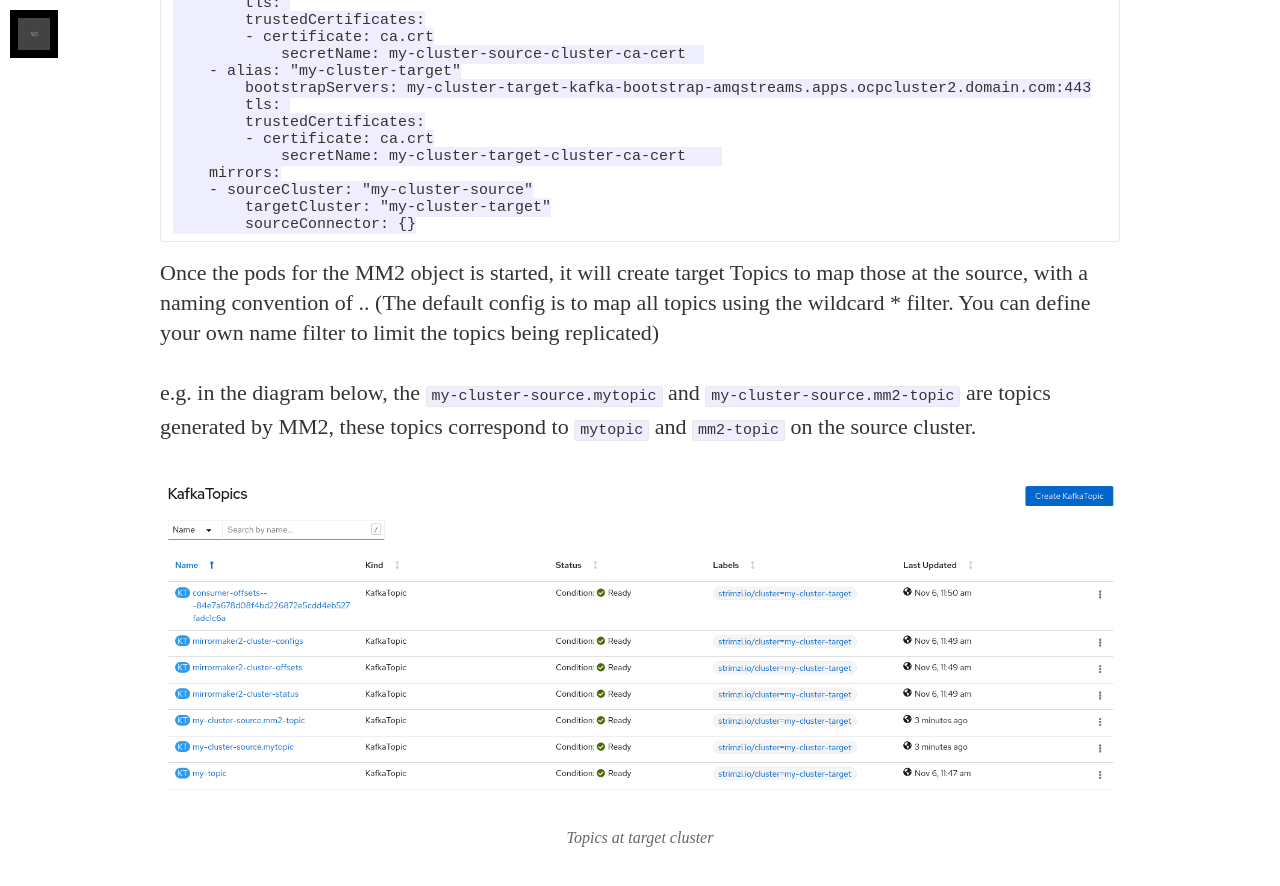
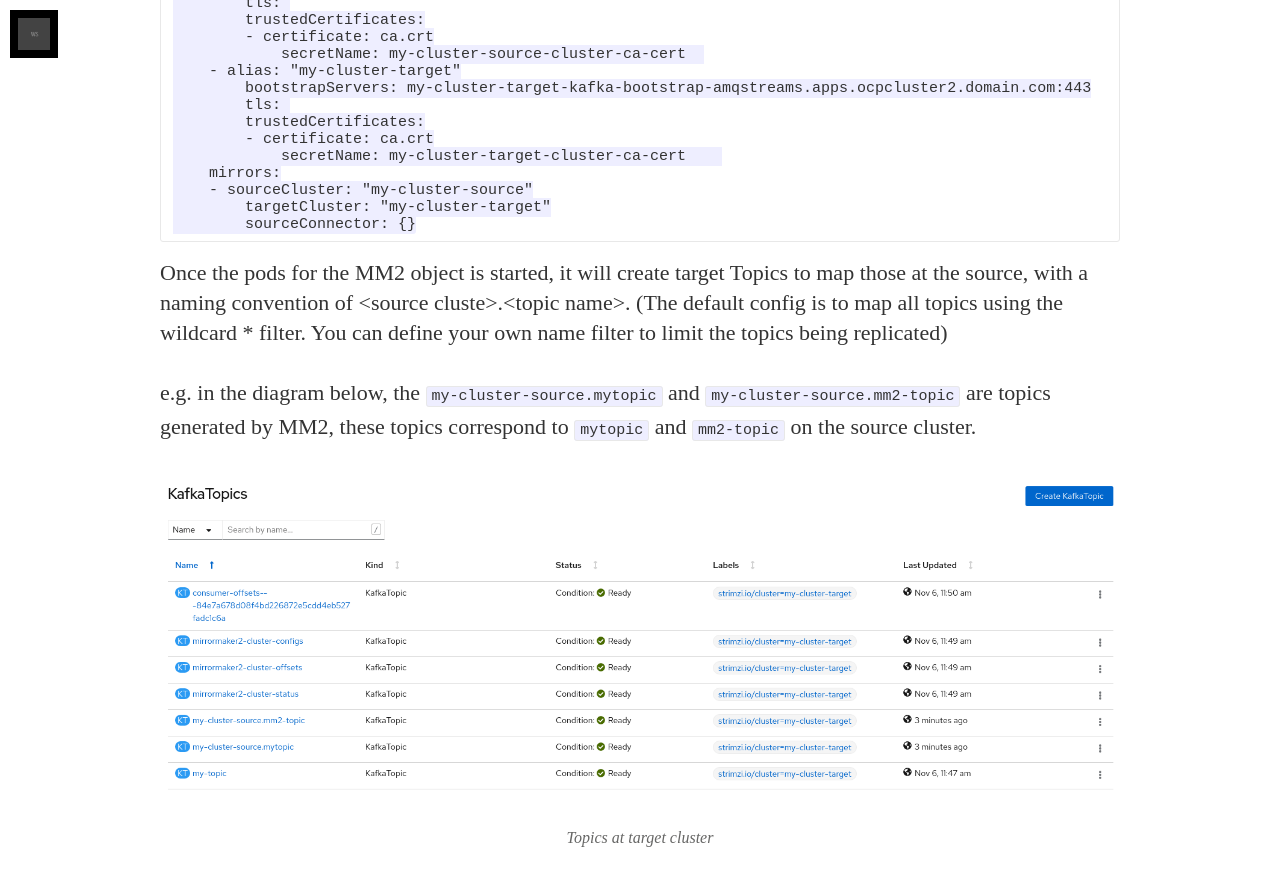
Before and after one commit to wohshon/wohshon.github.io, a Jekyll site: the page built from _posts/2020-11-06-amq-streams-mirrormaker2.markdown, in a window 1280 px wide and 900 px high, scrolled down 6736 px. Shown: the top 886 px of the window. Built offline with Jekyll 4.4.1, drawn with Linux system fonts in a browser that asks for light colours; nearby versions of some CDN libraries; some web fonts are replaced.

Commit message:
fixed typo

```diff
--- a/_posts/2020-11-06-amq-streams-mirrormaker2.markdown
+++ b/_posts/2020-11-06-amq-streams-mirrormaker2.markdown
@@ -215,7 +215,7 @@ And here is The yaml definition for mirrormaker
             sourceConnector: {}
 
 
-Once the pods for the MM2 object is started, it will create target Topics to map those at the source, with a naming convention of <source cluster>.<topic name>. (The default config is to map all topics using the wildcard * filter. You can define your own name filter to limit the topics being replicated)
+Once the pods for the MM2 object is started, it will create target Topics to map those at the source, with a naming convention of &lt;source cluste&gt;.&lt;topic name&gt;. (The default config is to map all topics using the wildcard * filter. You can define your own name filter to limit the topics being replicated)
 
 e.g. in the diagram below, the `my-cluster-source.mytopic` and `my-cluster-source.mm2-topic` are topics generated by MM2, these topics correspond to `mytopic` and `mm2-topic` on the source cluster.
 
```
